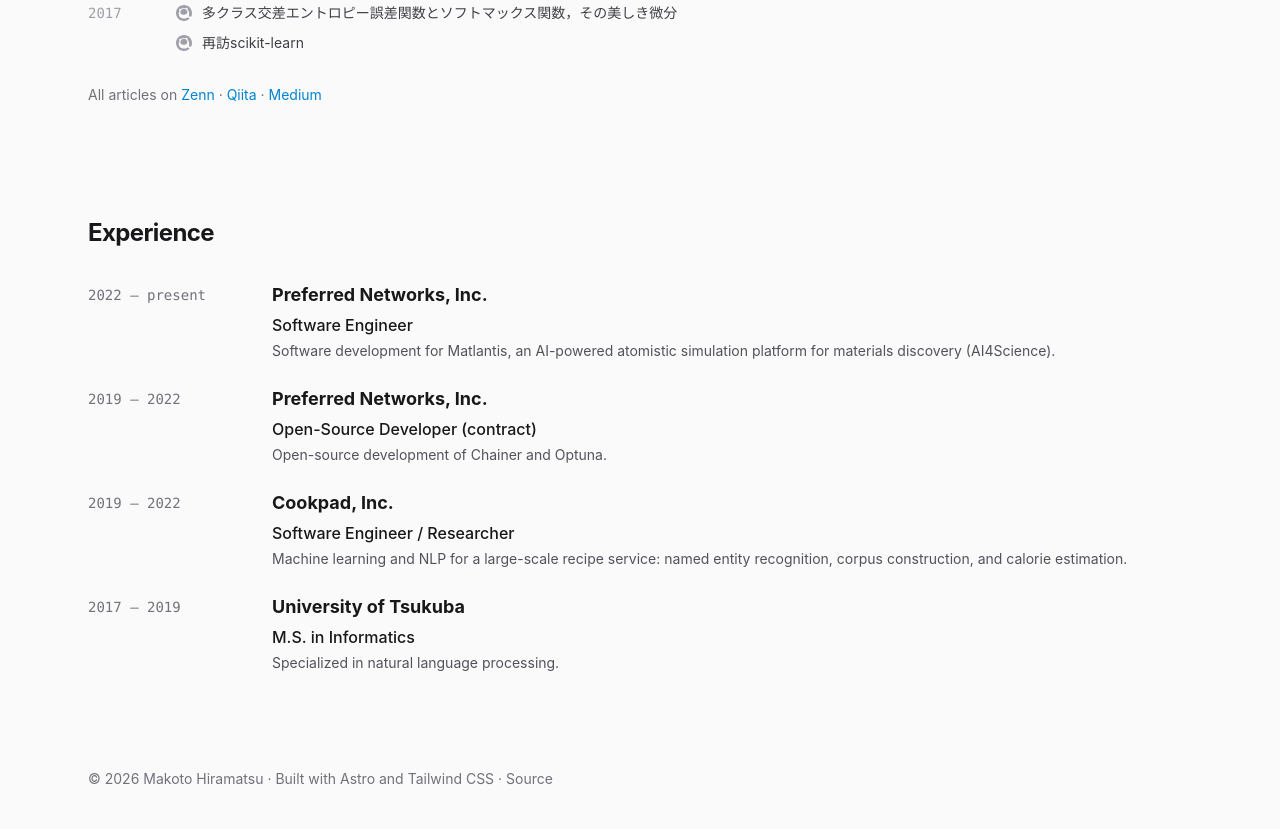
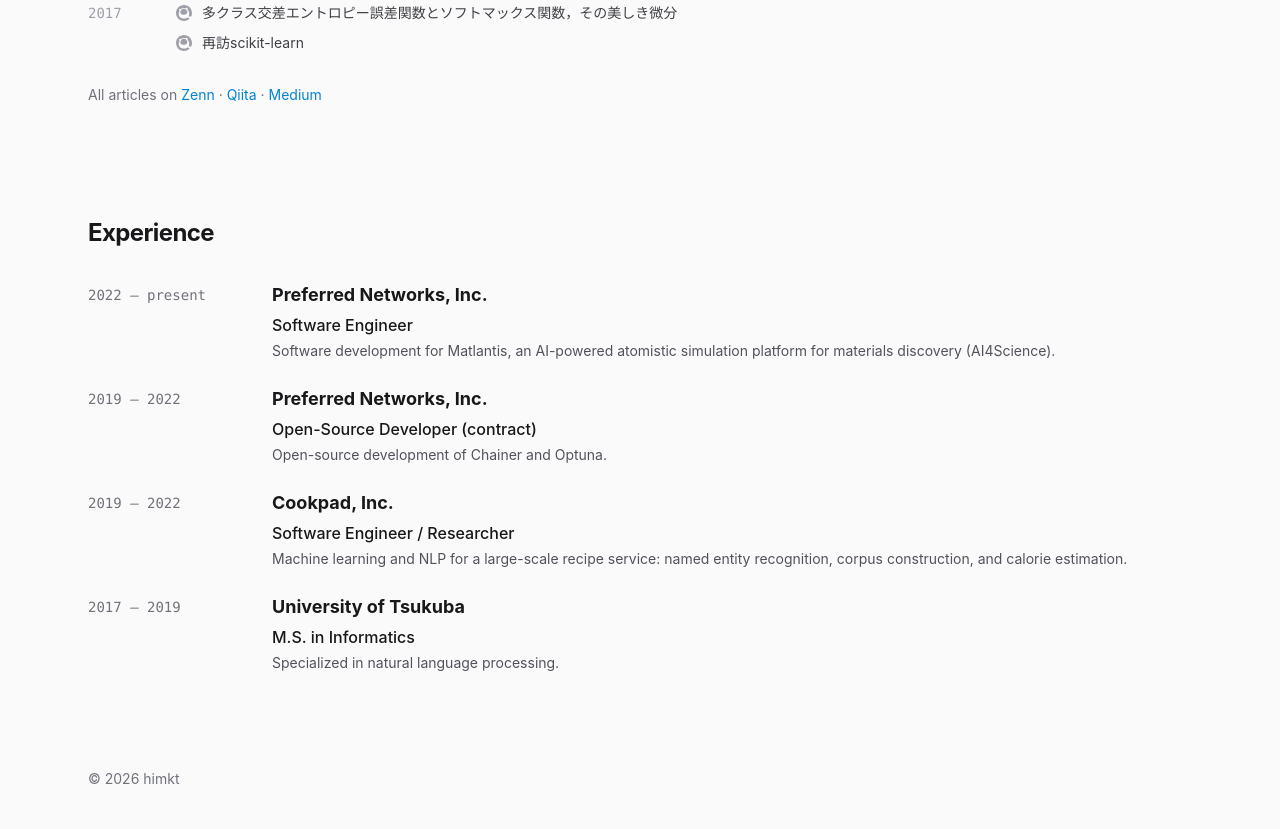
Before and after one commit to himkt/himkt.github.io, an Astro site: page / in a window 1280 px wide. Shown: the part 2356-3185 px from the top of the page. Built offline with nearby package versions, Linux system fonts and the light colour scheme; Astro itself is replaced by a stand-in of ours.

Commit message:
chore: only copyright

```diff
--- a/src/pages/index.astro
+++ b/src/pages/index.astro
@@ -166,17 +166,6 @@ const publicationsByYear = publicationYears.map((year) => ({
   </Section>
 
   <footer class="mx-auto w-full max-w-6xl px-6 py-10 text-sm text-zinc-500 dark:text-zinc-400">
-    © {new Date().getFullYear()} Makoto Hiramatsu · Built with
-    <a href="https://astro.build" class="hover:underline" target="_blank" rel="noreferrer">Astro</a>
-    and
-    <a href="https://tailwindcss.com" class="hover:underline" target="_blank" rel="noreferrer"
-      >Tailwind CSS</a
-    > ·
-    <a
-      href="https://github.com/himkt/himkt.github.io"
-      class="hover:underline"
-      target="_blank"
-      rel="noreferrer">Source</a
-    >
+    © {new Date().getFullYear()} himkt
   </footer>
 </Base>
```
